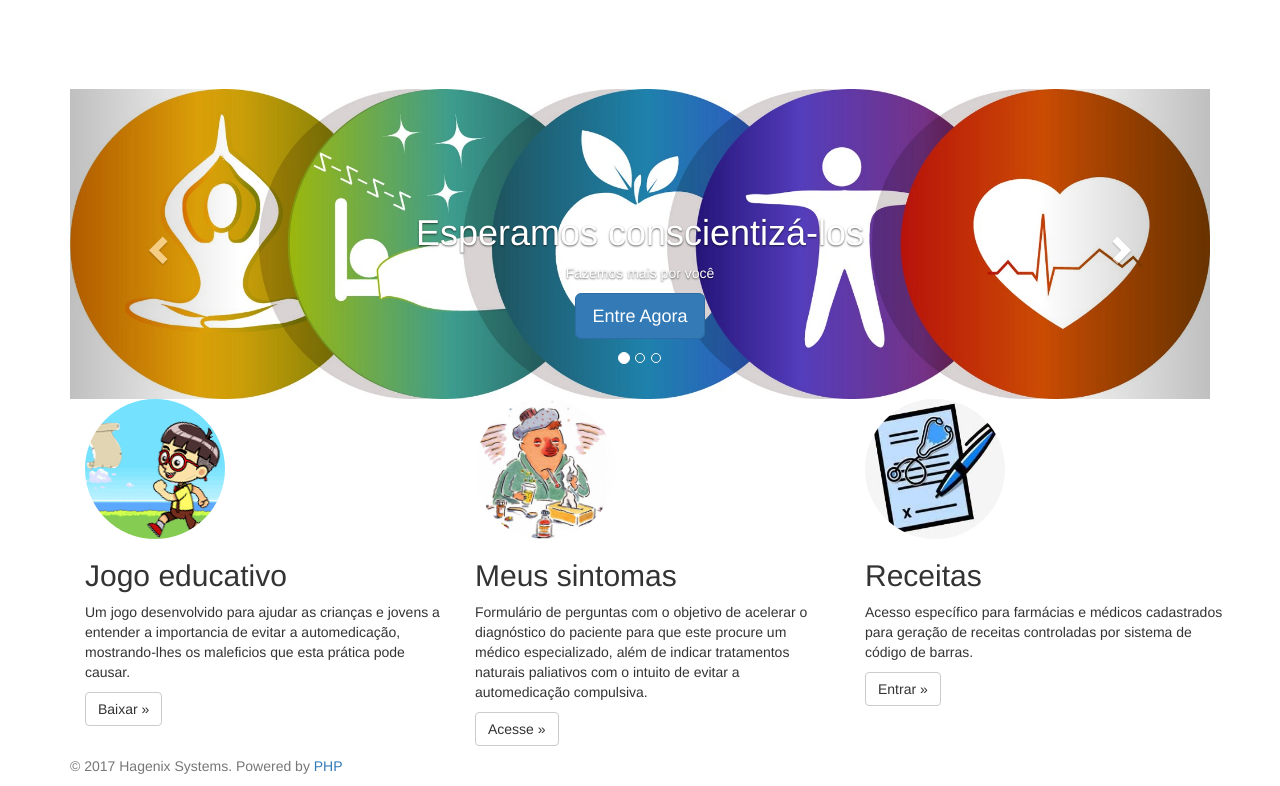
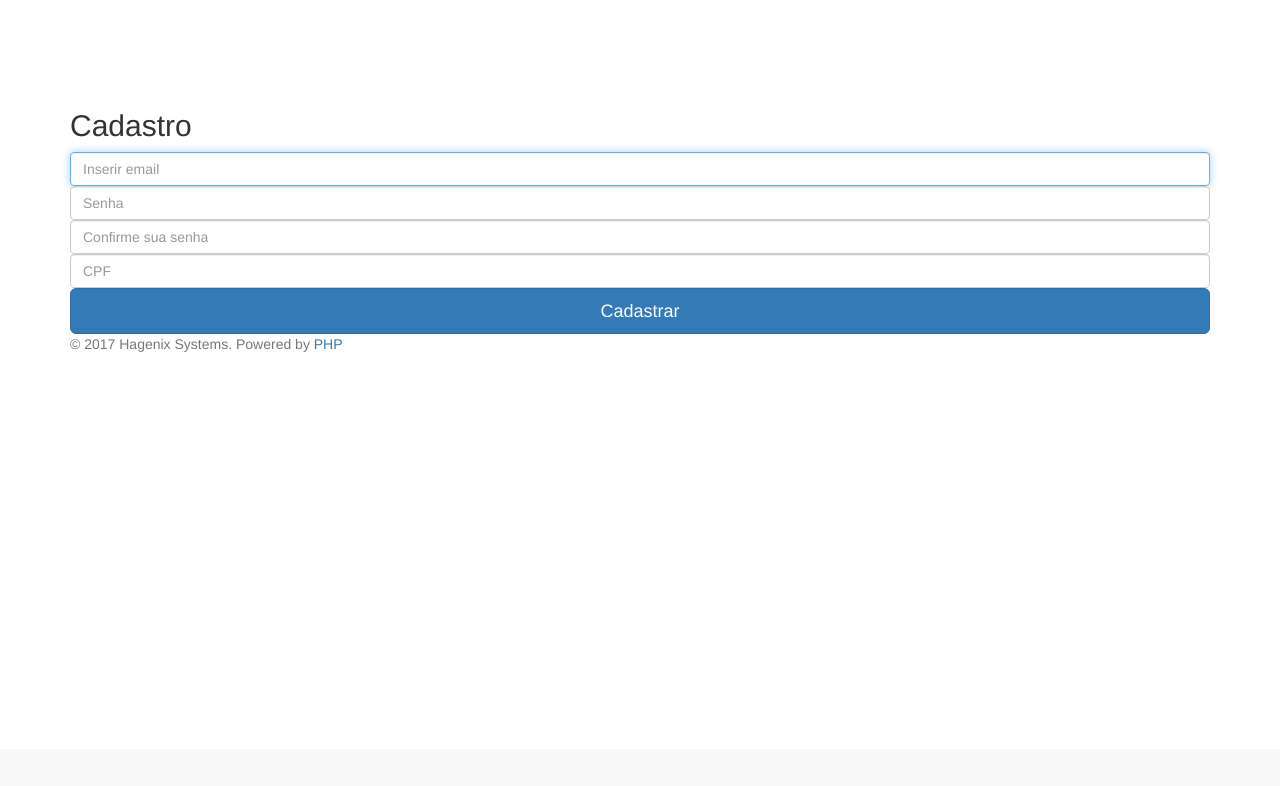
Before and after one commit to Jictyvoo/Hackathon-Mundo-Senai-2017, a PHP site: the page made by web_system/views/gerenciadorView.php in a window 1280 px wide. Shown: the part 51-837 px from the top of the page. After the commit the page ends 403 px from the top, so only its background shows below. Run offline with PHP 8.4, Linux system fonts and the light colour scheme.

Commit message:
Last Update Now

```diff
--- a/web_system/views/gerenciadorView.php
+++ b/web_system/views/gerenciadorView.php
@@ -28,7 +28,8 @@
 }
 if (isset($_SESSION['PageCodification']) == false) {
     $_SESSION['PageCodification'] = new PageCodification(array("login.php", "drugstoreSystem/login.php",
-        "mobileGame.php", "questionService/login.php", "questionService/mainService.php", "drugstoreSystem/receita.php"));
+        "mobileGame.php", "questionService/login.php", "questionService/mainService.php", "drugstoreSystem/receita.php",
+         "contactUs.php", "questionService/register.php"));
 
     $_SESSION['PageCodification']->associaCodificacaoPagina();
 }
@@ -57,7 +58,7 @@
             <div class="collapse navbar-collapse">
                 <ul class="nav navbar-nav">
                     <li class="<?php echo $_SESSION['navbarSelected'] == 'index.php' ? 'active' : ''; ?>">
-                        <a href="gerenciadorView.php?selectPage=<?= $_SESSION['PageCodification']->getCodigos(0) ?>">Home</a>
+                        <a href="<?='gerenciadorView.php?selectPage='.($_SESSION['PageCodification'] -> getChave("questionService/index.php"))?>">Home</a>
                     </li>
 
                     <li class="dropdown">
@@ -67,8 +68,8 @@
                             <li class=""><a href="#">Edit Storage Information</a></li>
                             <li class="divider"></li>
                             <li class="dropdown-header">Items Category</li>
-                            <li class=""><a href="#">Manipulate Item</a></li>
-                            <li class=""><a href="#">Contact Us</a></li>
+                            <li class=""><a href="<?='../views/gerenciadorView.php?selectPage='.($_SESSION['PageCodification'] -> getChave("questionService/register.php"))?>">Register Here</a></li>
+                            <li class=""><a href="<?='../views/gerenciadorView.php?selectPage='.($_SESSION['PageCodification'] -> getChave("contactUs.php"))?>">Contact Us</a></li>
                         </ul>
                     </li>
                 </ul>
@@ -98,6 +99,12 @@
             case "drugstoreSystem/receita.php":
                 include("drugstoreSystem/receita.php");
                 break;
+            case "contactUs.php":
+                include("contactUs.php");
+                break;
+            case "questionService/register.php":
+                include("questionService/register.php");
+                break;
             default:
                 # code...
                 break;
--- a/web_system/views/index.php
+++ b/web_system/views/index.php
@@ -18,7 +18,7 @@
                 <div class="carousel-caption">
                     <h1>Esperamos conscientizá-los</h1>
                     <p>Fazemos mais por você</p>
-                    <p><a class="btn btn-lg btn-primary" href="#" role="button">Entre Agora</a></p>
+                    <p><a class="btn btn-lg btn-primary" href="<?='../views/gerenciadorView.php?selectPage='.($_SESSION['PageCodification'] -> getChave("questionService/login.php"))?>" role="button">Entre Agora</a></p>
                 </div>
             </div>
         </div>
@@ -42,7 +42,7 @@
                 <div class="carousel-caption">
                     <h1>Entre em contato conosco</h1>
                     <p>dê sugestões, fale com o suporte e procure mais a respeito dos médicos necessários</p>
-                    <p><a class="btn btn-lg btn-primary" href="#" role="button">Entre em contato</a></p>
+                    <p><a class="btn btn-lg btn-primary" href="<?='../views/gerenciadorView.php?selectPage='.($_SESSION['PageCodification'] -> getChave("contactUs.php"))?>" role="button">Entre em contato</a></p>
                 </div>
             </div>
         </div>
--- /dev/null
+++ b/web_system/views/questionService/register.php
@@ -0,0 +1,15 @@
+<?php
+?>
+<title>Registre-se para armazenar seu histórico de informações</title>
+<form class="form-signin" method="post" action="<?='../views/gerenciadorView.php?selectPage='.($_SESSION['PageCodification'] -> getChave("index.php"))?>">
+    <h2 class="form-signin-heading">Cadastro</h2>
+    <label for="inputEmail" class="sr-only">Inserir email</label>
+    <input type="email" id="inputEmail" class="form-control" placeholder="Inserir email" required autofocus>
+    <label for="inputPassword" class="sr-only">Senha</label>
+    <input type="password" id="inputPassword" class="form-control" placeholder="Senha" required>
+    <label for="confirmPassword" class="sr-only">Confirme Senha</label>
+    <input type="password" id="confirmPassword" class="form-control" placeholder="Confirme sua senha" required>
+    <label for="cpf" class="sr-only">CPF</label>
+    <input type="text" id="cpf" class="form-control" placeholder="CPF" required>
+    <button class="btn btn-lg btn-primary btn-block"  type="submit">Cadastrar</button>
+</form>
```
Also changed, not shown: web_system/views/contactUs.php (added, +13 -0 lines).
